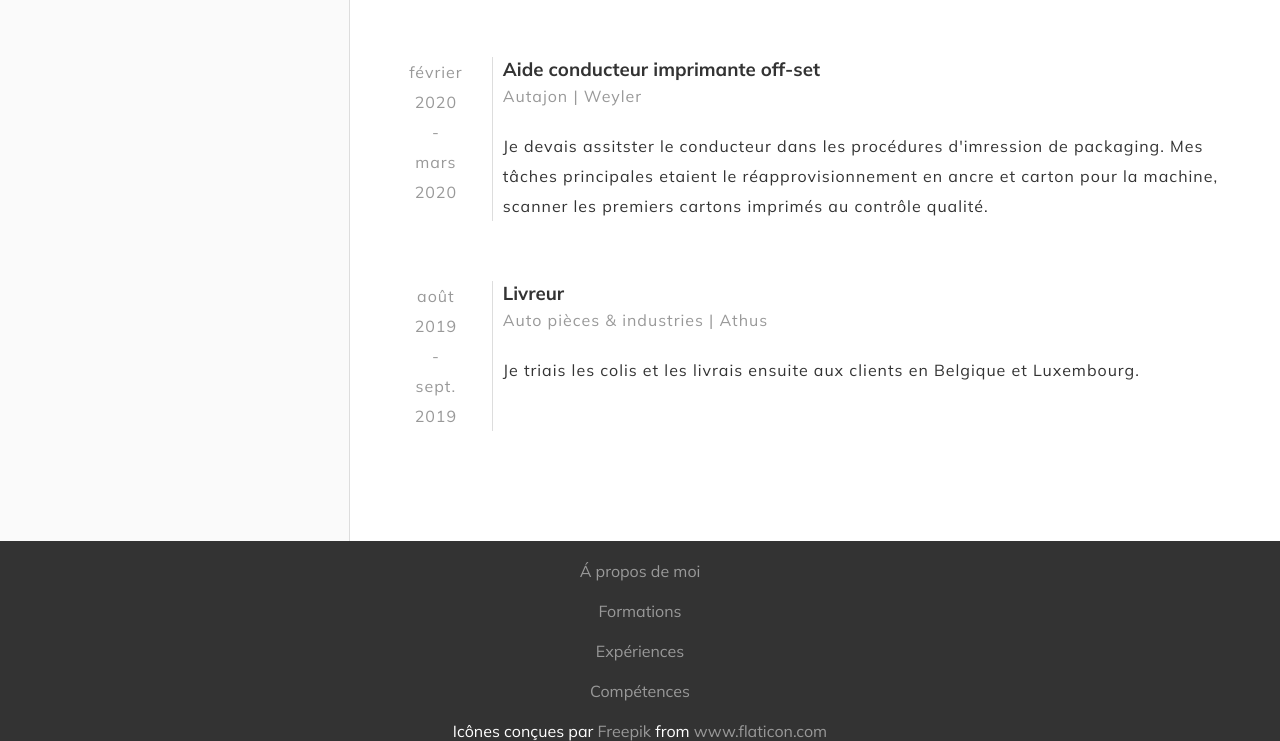
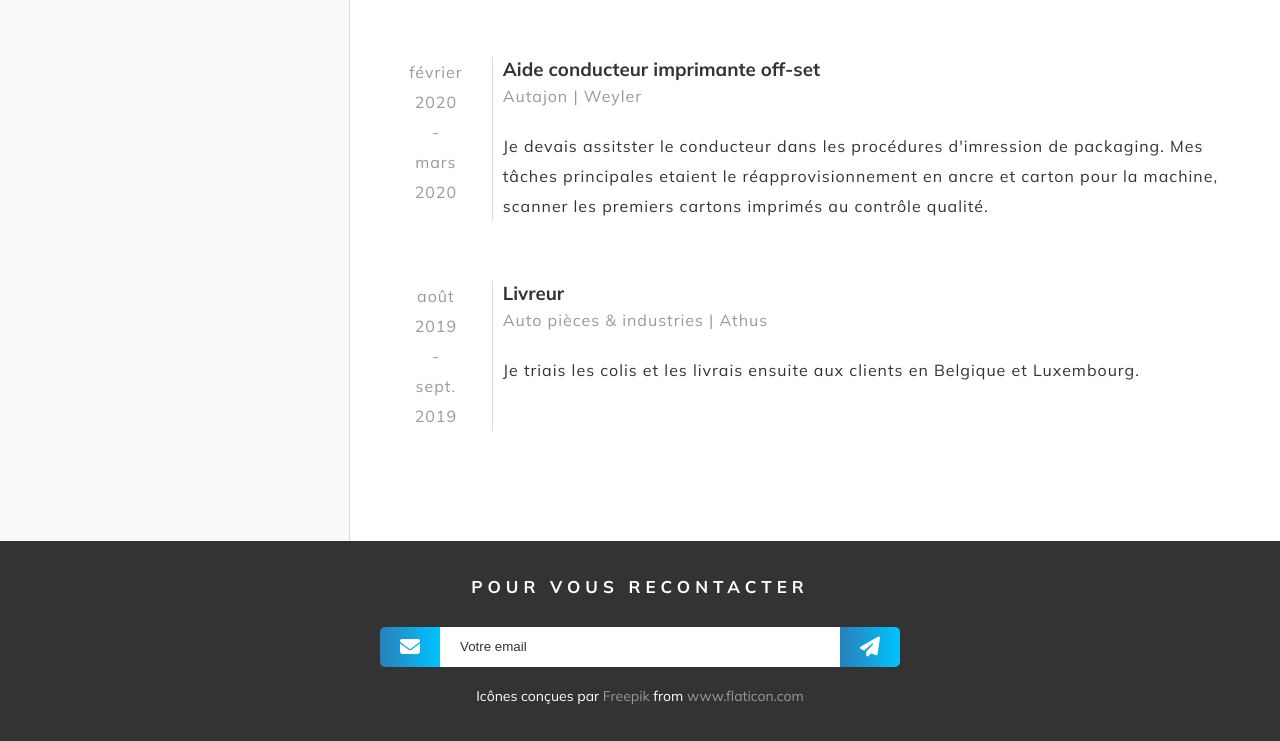
Before and after one commit to Alexander-Fejari/cv2.0, a website: page index.html in a window 1280 px wide. Shown: the part 1738-2479 px from the top of the page. Drawn offline with Linux system fonts and the light colour scheme.

Commit message:
footer mail

```diff
--- a/index.html
+++ b/index.html
@@ -141,14 +141,14 @@
       </div>
     </main>
     <footer>
-      <nav>
-        <ul>
-          <li><a href=#apropos>Á propos de moi</a></li>
-          <li><a href=#formations>Formations</a></li>
-          <li><a href=#experiences>Expériences</a></li>
-          <li><a href=#competences>Compétences</a></li>
-        </ul>
-      </nav>
+      <h2 class="title-small">POUR VOUS RECONTACTER</h2>
+      <form action="#"">
+        <i class="fas fa-envelope prefix"></i>
+        <input type="text" name="email" placeholder="Votre email" />
+        <button>
+          <i class="fas fa-paper-plane postfix"></i>
+        </button>
+      </form>
       <p>Icônes conçues par <a href="https://www.freepik.com" title="Freepik">Freepik</a> from <a href="https://www.flaticon.com/fr/" title="Flaticon">www.flaticon.com</a></p>
     </footer>
   </div>
--- a/package.json
+++ b/package.json
@@ -4,14 +4,13 @@
   "description": "",
   "main": "index.js",
   "scripts": {
+    "test": "echo \"Error: no test specified\" && exit 1",
     "sass": "node-sass -w scss -o css"
+
   },
   "author": "",
   "license": "ISC",
   "dependencies": {
     "node-sass": "^5.0.0"
-  },
-  "devDependencies": {
-    "prettier": "^2.2.1"
   }
 }
--- a/scss/style.scss
+++ b/scss/style.scss
@@ -185,32 +185,61 @@ footer {
     padding: 0;
   }
   background: var(--text);
-  nav {
-    height: 100%;
-    margin: 2rem 0;
-    width: 50%;
-    li {
-      padding: 1rem 0;
-      a {
-        color: var(--hint);
-        transition: all .2s ease-in-out;
-        &:hover {
-          color: white;
-          font-size: 2rem;
-          transition: all 0.7s;
+  h2 {
+    margin-bottom: 3rem;
+  }
+  form {
+    display: flex;
+    align-items: center;
+    margin-bottom: 1rem;
+    .prefix {
+      background: linear-gradient(to right, var(--dark), var(--light));
+      padding: 1rem 2rem;
+      color: white;
+      font-size: 2rem;
+      border-top-left-radius: 0.5rem;
+      border-bottom-left-radius: 0.5rem;
+    }
+    input {
+      outline: 0;
+      border: 0;
+      min-width: 400px;
+      @include xs {
+        min-width: 200px;
+      }
+      padding: 1rem 2rem;
+      @include xs {
+        padding: 1rem 0rem;
+      }
+      line-height: 2rem;
+      &::placeholder {
+        color: var(--text);
+        @include xs {
         }
+      }
+    }
+    button {
+      background: var(--text);
+      border: 0;
+      cursor: pointer;
+      transition: all 0.2s;
+      &:hover {
+        opacity: 0.8;
+      }
+      .postfix {
+        background: linear-gradient(to right, var(--dark), var(--light));
+        padding: 1rem 2rem;
+        color: white;
+        font-size: 2rem;
+        border-top-right-radius: 0.5rem;
+        border-bottom-right-radius: 0.5rem;
       }
     }
   }
   p {
-    height: 100%;
+    font-size: 1.4rem;
     a {
       color: var(--hint);
-      &:hover {
-        color: white;
-        font-size: 2rem;
-        transition: all 0.7s;
-      }
     }
   }
 }
```
Also changed, not shown: css/style.css, scss/style.css (added), scss/variables.css (added), 4 other files.
